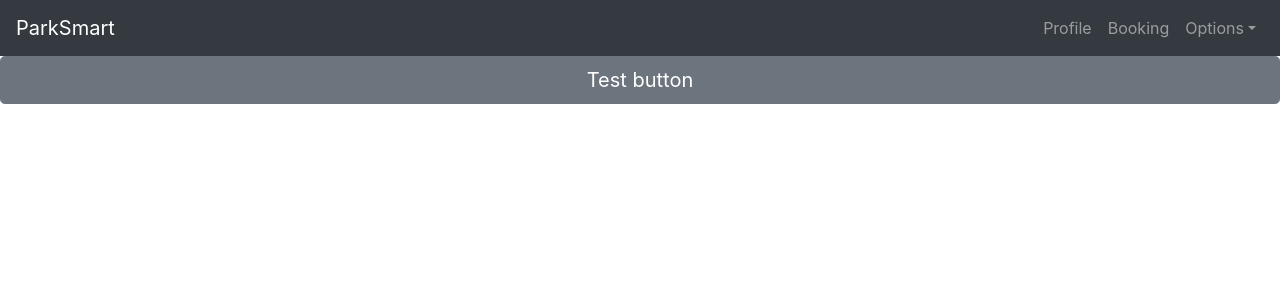
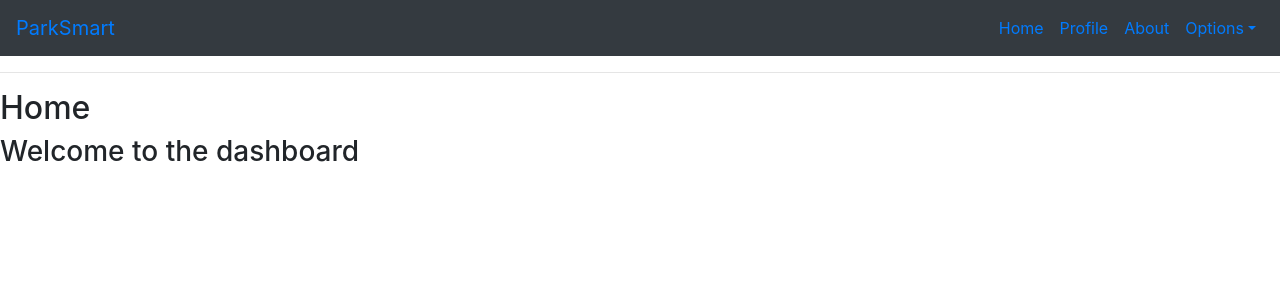
Before and after one commit to DeanoLingardo/ParkSmart, a React (Create React App) app: page / in a window 1280 px wide. Shown: the top 300 px of the page. Built offline with nearby package versions, Linux system fonts and the light colour scheme.

Commit message:
React Router Added for Navigation

```diff
--- a/package.json
+++ b/package.json
@@ -4,8 +4,10 @@
   "private": true,
   "dependencies": {
     "bootstrap": "^4.2.1",
+    "jquery": "^3.3.1",
     "react": "^16.7.0",
     "react-dom": "^16.7.0",
+    "react-router-dom": "^4.3.1",
     "react-scripts": "2.1.3",
     "reactstrap": "^7.1.0"
   },
--- a/src/App.js
+++ b/src/App.js
@@ -1,8 +1,13 @@
 import React, { Component } from 'react';
+import { BrowserRouter as Router, Switch, Route, Link } from 'react-router-dom';
+import Home from './components/Home';
+import About from './components/About';
+import Profile from './components/Profile';
 import './App.css';
 import {
   Collapse,
   Navbar,
+  Badge,
   NavbarToggler,
   NavbarBrand,
   Nav,
@@ -14,8 +19,7 @@ import {
   DropdownItem,
   Button } from 'reactstrap';
 
-
-export default class example extends React.Component {
+  export default class App extends React.Component {
     constructor(props) {
       super(props);
 
@@ -31,17 +35,21 @@ export default class example extends React.Component {
     }
     render() {
       return (
+      <Router>
           <div>
-        <Navbar color="dark" dark expand="md">
+            <Navbar color="dark" expand="md">
             <NavbarBrand href="/">ParkSmart</NavbarBrand>
             <NavbarToggler onClick={this.toggle} />
             <Collapse isOpen={this.state.isOpen} navbar>
             <Nav className="ml-auto" navbar>
               <NavItem>
-                <NavLink href="/components/">Profile</NavLink>
+              <Link to={'/'} className="nav-link"> Home </Link>
               </NavItem>
               <NavItem>
-                <NavLink href="/">Booking</NavLink>
+              <Link to={'/profile'} className="nav-link">Profile</Link>
+              </NavItem>
+              <NavItem>
+              <Link to={'/about'} className="nav-link">About</Link>
               </NavItem>
               <UncontrolledDropdown nav inNavbar>
                 <DropdownToggle nav caret>
@@ -56,16 +64,22 @@ export default class example extends React.Component {
                   </DropdownItem>
                   <DropdownItem divider />
                   <DropdownItem>
-                    Logout
+                    Reset
                   </DropdownItem>
                 </DropdownMenu>
               </UncontrolledDropdown>
             </Nav>
+
             </Collapse>
             </Navbar>
-        <Button color="secondary" size="lg" block>Test button</Button>
-
+            <hr />
+            <Switch>
+                <Route exact path='/' component={Home} />
+                <Route path='/profile' component={Profile} />
+                <Route path='/about' component={About} />
+            </Switch>
           </div>
+        </Router>
       );
     }
   }
--- /dev/null
+++ b/src/components/About.js
@@ -0,0 +1,15 @@
+// Info.js
+
+import React, { Component } from 'react';
+
+class About extends Component {
+  render() {
+    return (
+        <div>
+          <h2>About</h2>
+        </div>
+    );
+  }
+}
+
+export default About;
--- /dev/null
+++ b/src/components/Home.js
@@ -0,0 +1,15 @@
+// Home.js
+
+import React, { Component } from 'react';
+
+class Home extends Component {
+  render() {
+    return (
+        <div>
+          <h2>Home</h2>
+          <h3>Welcome to the dashboard</h3>
+        </div>
+    );
+  }
+}
+export default Home;
--- /dev/null
+++ b/src/components/Profile.js
@@ -0,0 +1,13 @@
+import React, { Component } from 'react';
+
+class Profile extends Component {
+  render() {
+    return (
+        <div>
+          <h2>Profile</h2>
+        </div>
+    );
+  }
+}
+
+export default Profile;
```
Also changed, not shown: 2 other files (tests, documents, lock files or other folders). Lines whose indentation alone changed are shown as unchanged.
